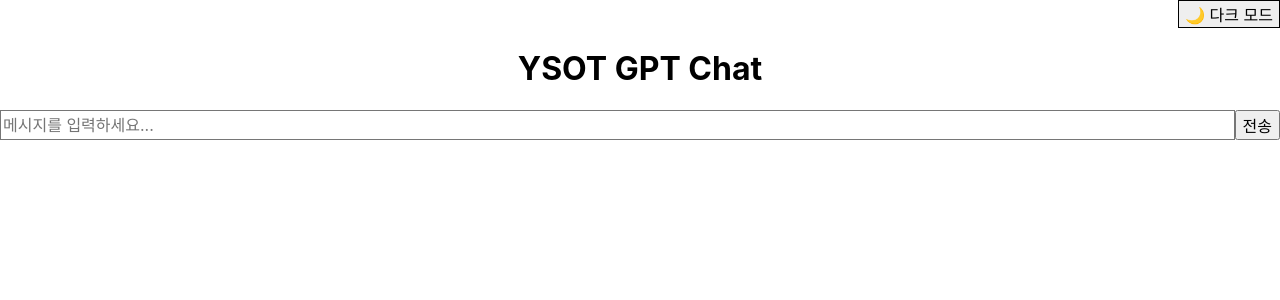
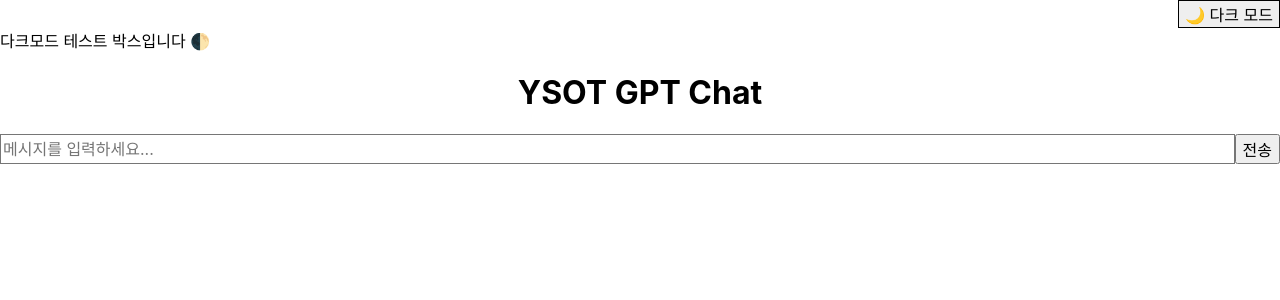
Before and after one commit to KIM-NAMHYOUNG/YSOT-GPT-ChAT, a Next.js app: page / in a window 1280 px wide. Shown: the top 300 px of the page. Built offline with nearby package versions, Linux system fonts and the light colour scheme.

Commit message:
Update layout.tsx

```diff
--- a/app/layout.tsx
+++ b/app/layout.tsx
@@ -45,6 +45,11 @@ export default function RootLayout({ children }: { children: React.ReactNode })
             {isDark ? '☀️ 라이트 모드' : '🌙 다크 모드'}
           </button>
         </div>
+
+        <div className="p-4 bg-white text-black dark:bg-black dark:text-white transition-colors rounded">
+        다크모드 테스트 박스입니다 🌓
+        </div>
+
         {children}
       </body>
     </html>
```
